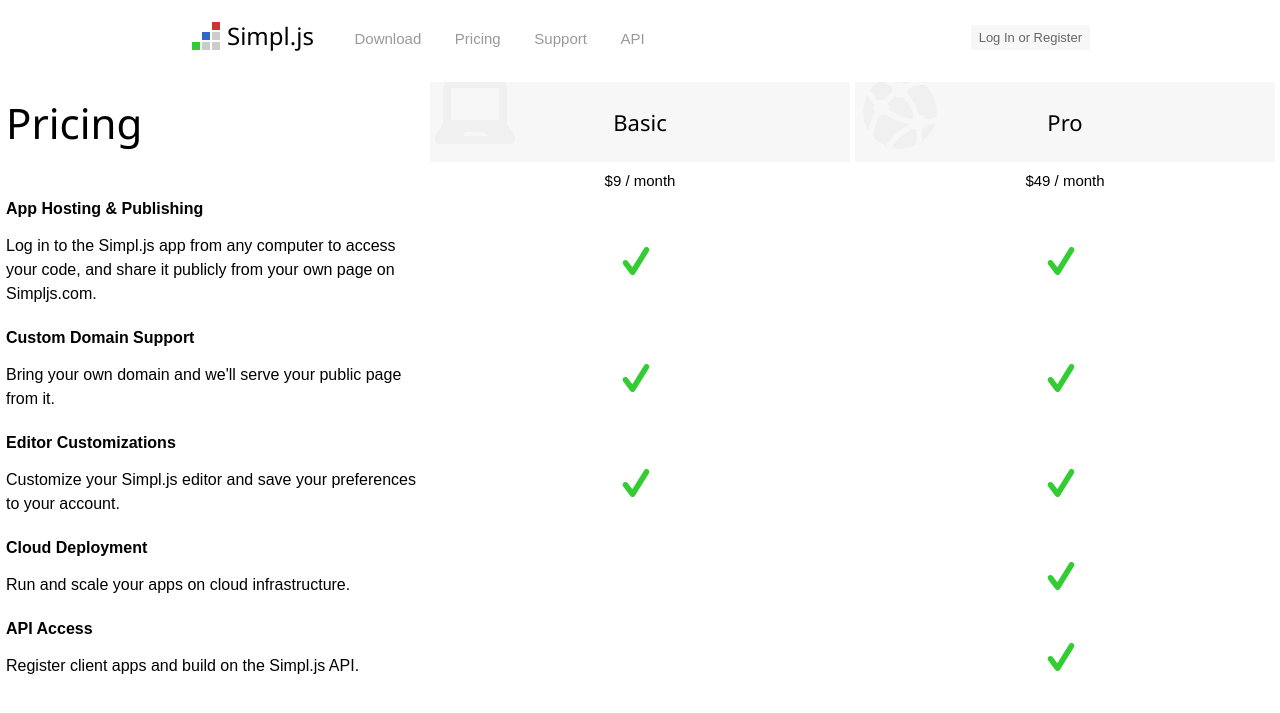
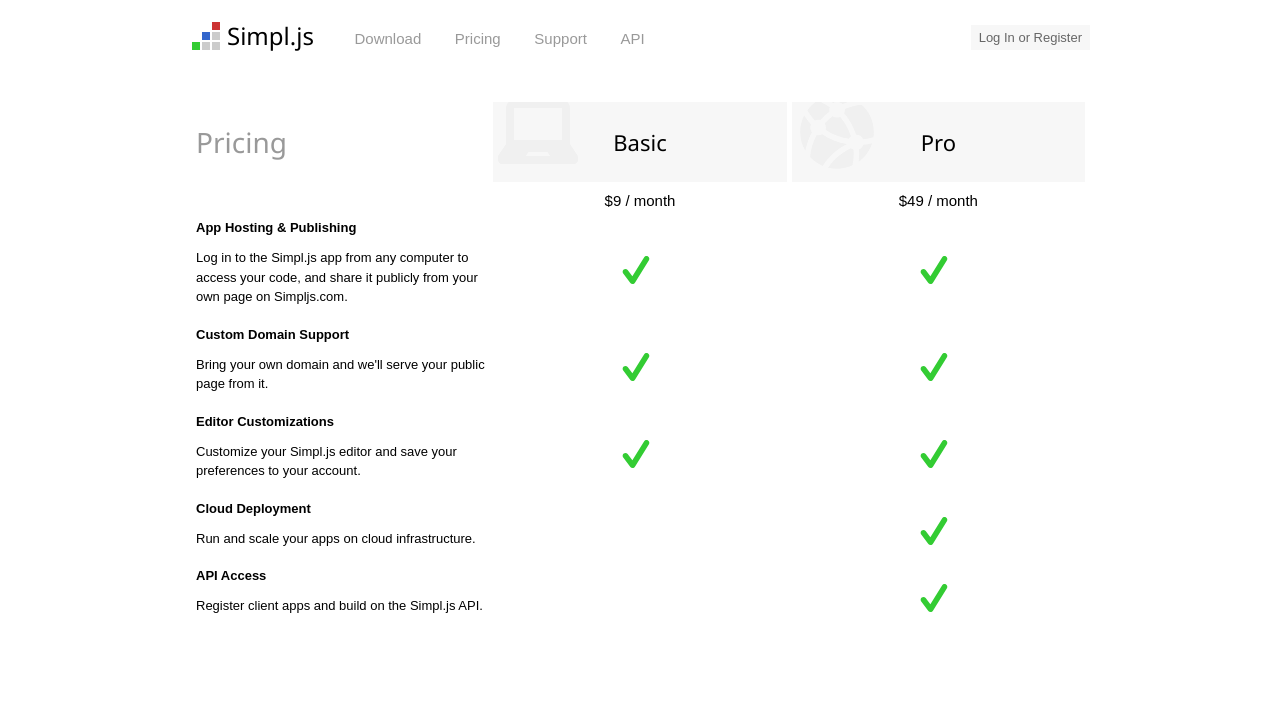
Before and after one commit to kganser/simpl.js, a Jekyll site: the page built from pricing.html, in a window 1280 px wide. Shown: the top 713 px of the page. Built offline with Jekyll 4.4.1, drawn with Linux system fonts in a browser that asks for light colours.

Commit message:
Layout fixes

```diff
--- a/_layouts/default.html
+++ b/_layouts/default.html
@@ -12,7 +12,7 @@
     <link rel="stylesheet" href="/css/common.css">
     <link rel="chrome-webstore-item" href="https://chrome.google.com/webstore/detail/kdkheiopehanfbajkkopimfppjmclgbp">
   </head>
-  <body id="page-home">
+  <body>
     <svg id="icons">
       <symbol id="icon-left" viewBox="0 0 20 20"><path d="M14,5v10l-9-5L14,5z"></path></symbol>
       <symbol id="icon-right" viewBox="0 0 20 20"><path d="M15,10l-9,5V5L15,10z"></path></symbol>
@@ -57,7 +57,7 @@
       </nav>
     </header>
     <main>
-      {{ content }}
+{{ content }}
     </main>
   </body>
 </html>
```
